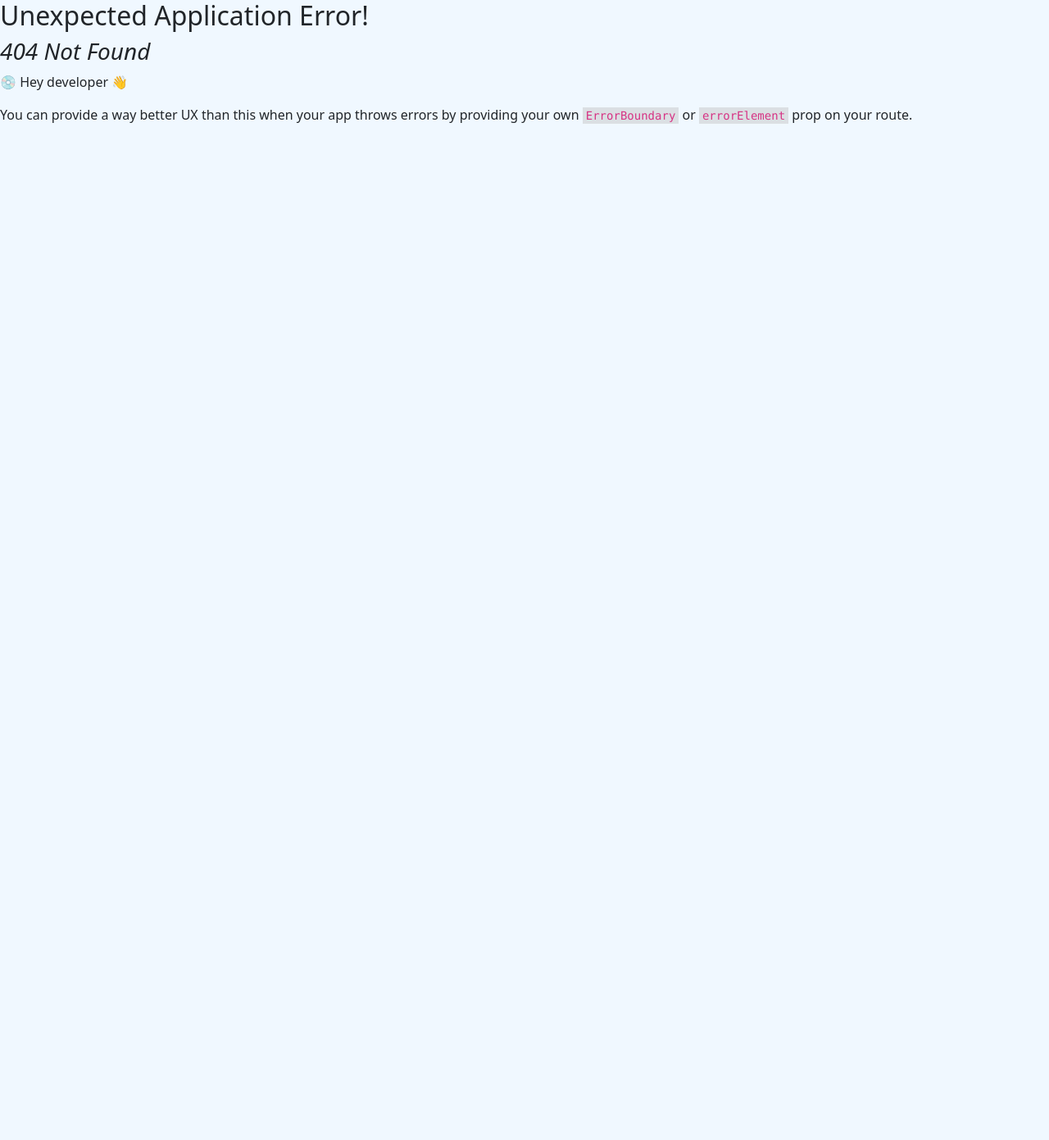
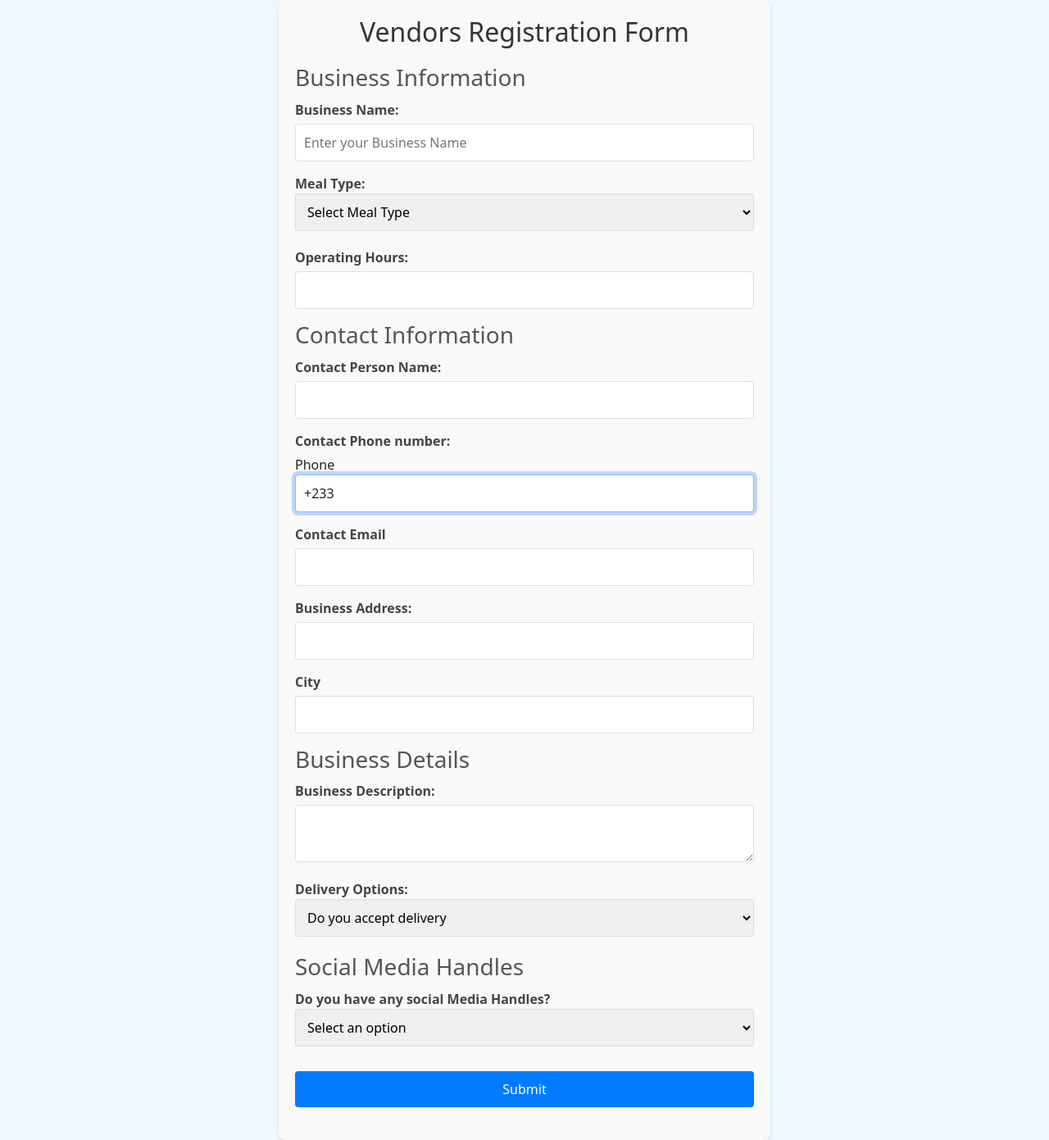
Before and after one commit to wnyakonor66/Foodflock-Canteen-Web-App, a React (Create React App) app: page /vendorForms in a window 1280 px wide. Before the commit this address had no page. Shown: the whole page at 82% size. Before the commit the page ends 800 px from the top, so only its background shows below. Built offline with nearby package versions, Linux system fonts and the light colour scheme.

Commit message:
Changes made to forms

```diff
--- a/package.json
+++ b/package.json
@@ -9,6 +9,8 @@
     "bootstrap": "^5.3.3",
     "react": "^18.3.1",
     "react-dom": "^18.3.1",
+    "react-phone-input-2": "^2.15.1",
+    "react-phone-number-input": "^3.4.3",
     "react-router-dom": "^6.24.0",
     "react-scripts": "5.0.1",
     "web-vitals": "^2.1.4"
--- /dev/null
+++ b/src/Questionnaires/QuestionPage.jsx
@@ -0,0 +1,40 @@
+import React from 'react';
+import { useNavigate } from 'react-router-dom';
+
+const QuestionPage = () => {
+    const navigate = useNavigate();
+
+    const handleChoice = (choice) => {
+        if (choice === 'Vendor') {
+            navigate('/vendorForms');
+        } else {
+            navigate('/VendorsPage');
+        }
+    };
+
+    return (
+        <div className='container d-flex flex-column justify-content-center align-items-center vh-100'>
+            <form className='text-center p-4 border rounded'>
+                <h2 className='mb-4'>Are you a vendor or a client?</h2>
+                <div className='form-group'>
+                    <button
+                        type='button'
+                        className='btn btn-primary me-2'
+                        onClick={() => handleChoice('Vendor')}
+                    >
+                        Vendor
+                    </button>
+                    <button
+                        type='button'
+                        className='btn btn-secondary ms-2'
+                        onClick={() => handleChoice('VendorsPage')}
+                    >
+                        Client
+                    </button>
+                </div>
+            </form>
+        </div>
+    );
+};
+
+export default QuestionPage;
--- /dev/null
+++ b/src/Vendorform/VendorForm.jsx
@@ -0,0 +1,127 @@
+import React, { useState } from 'react';
+import PhoneInput from 'react-phone-input-2';
+import './vendorform.css';
+
+
+const VendorForm = () => {
+    const [phone , setPhone] = useState('');
+    const [hasSocialMedia, setHasSocialMedia] = useState(false);
+    const handleSubmit =(event)=> {
+      event.preventDefault();
+    };
+
+  return (
+    <div className='vendorScreen'>
+        <h2>Vendors Registration Form</h2>
+        <form onSubmit={handleSubmit}>
+            <div className='inputGroup'>
+              <h3>Business Information</h3>
+                <label htmlFor='businessName'>Business Name:</label>
+                <input
+                    type='text'
+                    placeholder='Enter your Business Name'
+                    id='businessName'
+                    autoComplete='off'
+                    required
+                 />
+                <label htmlFor='mealType'>Meal Type:
+                  <select name='mealType' required>
+                    <option value=''>Select Meal Type</option>
+                    <option value='Breakfast'>Breakfast</option>
+                    <option value='Lunch'>Lunch</option>
+                    <option value='Supper'>Supper</option>
+                  </select>
+                </label>
+                <label htmlFor='operatingHours'>Operating Hours:</label>
+                <input
+                  type='text'
+                  id='operatingHours'
+                  required
+                />
+
+                <h3>Contact Information</h3>
+                <label htmlFor='contactPersonName'>Contact Person Name:</label>
+                <input
+                  type='text'
+                  id='contactPersonName'
+                  required
+                />
+                <label htmlFor='contactPhoneNumber'>Contact Phone number:</label>
+                <PhoneInput
+                  country={'gh'}
+                  value={phone}
+                  onChange={setPhone}
+                  countryCodeEditable = {false}
+                    inputProps={{
+                      name: 'phone',
+                      autoFocus: true,
+                      required: true,
+                    }}
+                />
+                <label htmlFor='email'>Contact Email</label>
+                <input
+                  type='email'
+                  id='email'
+                  required
+                />
+                <label htmlFor='businessAddress'>Business Address:</label>
+                <input
+                  type='text'
+                  id='businessAddress'
+                  required
+                />
+                <label htmlFor='city'>City</label>
+                <input
+                  type='text'
+                  id='city'
+                  required
+                />
+
+                <h3>Business Details</h3>
+                <label htmlFor='businessDescription'>Business Description:</label>
+                <textarea name='businessDesciption' required></textarea>
+                <label htmlFor='deliveryOptions'>Delivery Options:
+                  <select name='deliveryOptions' required>
+                    <option value=''>Do you accept delivery</option>
+                    <option value='Yes'>Yes</option>
+                    <option value='No'>No</option>
+                  </select>
+                </label>
+
+                <h3>Social Media Handles</h3>
+                <label htmlFor='socialMediaHandles'>
+                  Do you have any social Media Handles?
+                  <select name='hasSocialMedia'
+                    onChange={(e) => setHasSocialMedia(e.target.value==='Yes')} required
+                  >
+                    <option value=''>Select an option</option>
+                    <option value='Yes'>Yes</option>
+                    <option value='No'>No</option>
+
+                  </select>
+                </label>
+                {
+                  hasSocialMedia && (
+                    <>
+                      <label htmlFor='facebookUrl'>Facebook
+                        <input type='url' name='facebookUrl' />
+                      </label>
+                        <label htmlFor='instagramHandle'>Instagram Handle:
+                          <input type='text' name='instagramHandle' />
+                        </label>
+                          <label htmlFor='TwitterHandle'>Twitter Handle:
+                            <input type='text' name='TwitterHandle' />
+                          </label>
+                    </>
+                  )
+                }
+
+                <button type='submit'>Submit</button>
+
+            </div>
+        </form>
+    </div>
+  )
+}
+
+export default VendorForm
--- /dev/null
+++ b/src/Vendorform/vendorform.css
@@ -0,0 +1,60 @@
+.vendorScreen {
+    max-width: 600px;
+    margin: 0 auto;
+    padding: 20px;
+    background-color: #f9f9f9;
+    border-radius: 8px;
+    box-shadow: 0 2px 5px rgba(0, 0, 0, 0.1);
+}
+
+.vendorScreen h2 {
+    text-align: center;
+    color: #333;
+    margin-bottom: 20px;
+}
+
+.inputGroup {
+    margin-bottom: 20px;
+}
+
+.inputGroup h3 {
+    margin-bottom: 10px;
+    color: #555;
+}
+
+.inputGroup label {
+    display: block;
+    margin-bottom: 5px;
+    font-weight: bold;
+    color: #444;
+}
+
+.inputGroup input,
+.inputGroup select,
+.inputGroup textarea {
+    width: 100%;
+    padding: 10px;
+    margin-bottom: 15px;
+    border: 1px solid #ddd;
+    border-radius: 4px;
+    box-sizing: border-box;
+}
+
+.inputGroup textarea {
+    resize: vertical;
+}
+
+.inputGroup button {
+    width: 100%;
+    padding: 10px;
+    background-color: #007bff;
+    border: none;
+    border-radius: 4px;
+    color: white;
+    font-size: 16px;
+    cursor: pointer;
+}
+
+.inputGroup button:hover {
+    background-color: #0056b3;
+}
--- a/src/signup/Signup.jsx
+++ b/src/signup/Signup.jsx
@@ -1,13 +1,21 @@
 import React from 'react';
 import './signup.css'
-import { Link } from 'react-router-dom';
+import { Link, useNavigate } from 'react-router-dom';
+
 
 
 const Signup = () => {
+    const navigate = useNavigate();
+
+    const handleSignup = (event) => {
+        event.preventDefault();
+        navigate('/questions');
+    };
+
   return (
     <div className='SignUpPage'>
         <h3>Sign Up</h3>
-        <form className='form-screen'>
+        <form onSubmit={handleSignup}  className='form-screen'>
           <div className='inputGroup'>
             <label htmlFor='name'>Name:</label>
               <input
```
Also changed, not shown: src/App.js (+11 -0 lines), src/vendorsPage/VendorsPage.jsx (added), 1 other file (tests, documents, lock files or other folders).
